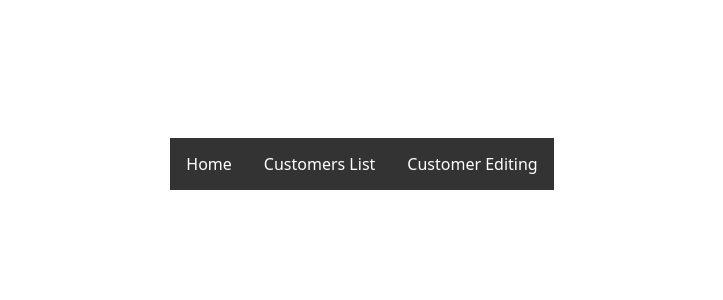
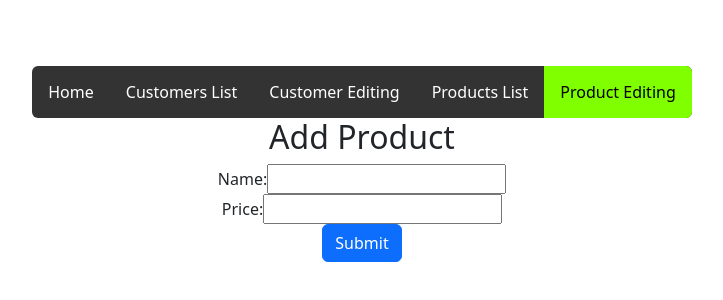
Before and after one commit to markoagidej/Advanced-E-commerce-API, a React (Vite) app in the folder advanced_ecom_venv/adv-ecom-react/: page /products/form in a window 1280 px wide. Shown: the part 236-536 px from the top of the page, without its empty margins (278-1001 px from the left). Built offline with nearby package versions, Linux system fonts and the light colour scheme.

Commit message:
Product pages added

```diff
--- a/advanced_ecom_venv/adv-ecom-react/src/App.jsx
+++ b/advanced_ecom_venv/adv-ecom-react/src/App.jsx
@@ -1,4 +1,4 @@
-import { useEffect, useState } from 'react'
+import { useState } from 'react'
 import './App.css'
 import { Routes, Route } from 'react-router-dom'
 
@@ -6,12 +6,19 @@ import Home from './components/Home'
 import NavigationBar from './components/NavigationBar'
 import CustomerList from './components/CustomerList'
 import CustomerForm from './components/CustomerForm'
+import ProductList from './components/ProductList'
+import ProductForm from './components/ProductForm'
 
 const App = () => {
   const [selectedCustomerID, setCustomerID] = useState()
+  const [selectedProductID, setProductID] = useState()
 
   const handleCustomerSelect = (customerId) => {
     setCustomerID(customerId)
+  }
+
+  const handleProductSelect = (productId) => {
+    setProductID(productId)
   }
 
   return (
@@ -22,6 +29,9 @@ const App = () => {
         <Route path='/customers/show' element={<CustomerList onCustomerSelect={handleCustomerSelect}/>} />
         <Route path='/customers/form' element={<CustomerForm />} />
         <Route path='/customers/form/:id' element={<CustomerForm customerId={selectedCustomerID}/>} />
+        <Route path='/products/show' element={<ProductList onProductSelect={handleProductSelect}/>} />
+        <Route path='/products/form' element={<ProductForm />} />
+        <Route path='/products/form/:id' element={<ProductForm productId={selectedProductID}/>} />
       </Routes>
     </>
   )
--- a/advanced_ecom_venv/adv-ecom-react/src/components/CustomerForm.jsx
+++ b/advanced_ecom_venv/adv-ecom-react/src/components/CustomerForm.jsx
@@ -152,6 +152,7 @@ const CustomerForm = ({ customerId }) => {
             }
 
             selectedCustomerId ?  updateCustomer() : placeCustomer();
+            setShowSuccessModal(true)
         } else {
             setErrors(errors);
         }
--- a/advanced_ecom_venv/adv-ecom-react/src/components/NavigationBar.jsx
+++ b/advanced_ecom_venv/adv-ecom-react/src/components/NavigationBar.jsx
@@ -4,10 +4,12 @@ import '../NavigationBar.css'
 
 const NavigationBar = () => {
     return (
-        <nav>
+        <nav className='rounded'>
             <NavLink to='/' activeclassname='active'>Home</NavLink>
             <NavLink to='/customers/show' activeclassname='active'>Customers List</NavLink>
             <NavLink to='/customers/form' activeclassname='active'>Customer Editing</NavLink>
+            <NavLink to='/products/show' activeclassname='active'>Products List</NavLink>
+            <NavLink to='/products/form' activeclassname='active'>Product Editing</NavLink>
         </nav>
     );
 };
--- /dev/null
+++ b/advanced_ecom_venv/adv-ecom-react/src/components/ProductForm.jsx
@@ -0,0 +1,149 @@
+import React, { useEffect, useState } from 'react';
+import axios from 'axios';
+import { useNavigate } from 'react-router-dom';
+import { Container, Button, Modal, Form } from 'react-bootstrap';
+
+const ProductForm = ({ productId }) => {
+    const [name, setName] = useState('');
+    const [price, setPrice] = useState('');
+    const [errors, setErrors] = useState({
+        "name": "",
+        "price": ""
+    });
+    const [selectedProductId, setselectedProductId] = useState();
+    const [showSuccessModal, setShowSuccessModal] = useState(false)
+
+    const navigate = useNavigate();
+
+    useEffect(() => {
+        setselectedProductId(productId)
+        if (productId) {
+            try {
+                async function setProductFields(productId) {
+                    const productResponse = await axios.get(`http://127.0.0.1:5000/products/${productId}`)
+                    const productData = await productResponse.data
+                    setName(productData.name)
+                    setPrice(productData.price)
+                }
+                setProductFields(productId)
+            } catch (error) {
+                console.error("Problem setting state variables from drilled productId:", error)
+            }
+        }
+    }, [])
+
+    const handleChange = (event) => {
+        const {name, value} = event.target;
+        if (name == "name") {
+            setName(value)
+        } else if (name == "price") {
+            setPrice(value)
+        }
+    }
+
+    const validateForm = () => {
+        const errors = {};
+        if (!name) errors.name = "Name is required";
+        if (!price) errors.price = "Price is required";
+        return errors;
+    }
+
+    const handleSubmit = (event) => {
+        event.preventDefault();
+        const errors = validateForm();
+        if (Object.keys(errors).length === 0) {
+
+            const productData = {
+                "name": name.trim(),
+                "price": price.trim()
+            }
+
+            const placeProduct = async () => {
+                try {
+                    await axios.post('http://127.0.0.1:5000/products', productData)
+                    .then(response => {
+                        console.log("Product Data successfully submitted", response.data);
+                    })
+                    .catch(error => {
+                        console.error("There was an error posting to products from form:", error)
+                    })
+
+                    console.log("Product and account inserted successfully")
+                } catch (error) {
+                    console.error("Issue adding new product", error)
+                }
+            }
+
+            const updateProduct = async () => {
+                try {
+                    // Updating Product Table
+                    await axios.put(`http://127.0.0.1:5000/products/${selectedProductId}`, productData)
+                    .then(response => {
+                        console.log("Product Data successfully updated", response.data);
+                    })
+                    .catch(error => {
+                        console.error("There was an error updating products form:", error)
+                    })
+
+                    console.log("Product and account updated successfully")
+                } catch (error) {
+                    console.error("Issue updating product", error)
+                }
+            }
+
+            selectedProductId ?  placeProduct() : updateProduct();
+            setShowSuccessModal(true)
+        } else {
+            setErrors(errors);
+        }
+    };
+
+    const closeModal = () => {
+        setShowSuccessModal(false)
+        navigate('/products/show')
+    }
+
+    return (
+        <Container>
+            {selectedProductId ? (
+                <h2>Edit Product</h2>
+            ) : (
+                <h2>Add Product</h2>
+            )}
+            <Form onSubmit={handleSubmit}>
+                <label>
+                    Name:
+                    <input type='text' name='name' value={name} onChange={handleChange}/>
+                </label>
+                {errors.name && <div style={{ color: 'red'}}>{errors.name}</div>}
+                <br />
+                <label>
+                    Price:
+                    <input type="number" step="0.01" name='price' value={price} onChange={handleChange}/>
+                </label>
+                {errors.price && <div style={{ color: 'red'}}>{errors.price}</div>}
+                <br />
+                <Button type='submit'>Submit</Button>
+            </Form>
+            <Modal show={showSuccessModal} onHide={closeModal}>
+                <Modal.Header closeButton>
+                    <Modal.Title>
+                        {productId ? ("Updated!") : ("Added")}
+                    </Modal.Title>
+                </Modal.Header>
+                <Modal.Body>
+                    {productId ? (
+                        "The product has been successfully updated."
+                    ) : (
+                        "The product has been successfully added."
+                    )}
+                </Modal.Body>
+                <Modal.Footer>
+                    <Button variant='secondary' onClick={closeModal}>Close</Button>
+                </Modal.Footer>
+            </Modal>
+        </Container>
+    )
+}
+
+export default ProductForm
--- /dev/null
+++ b/advanced_ecom_venv/adv-ecom-react/src/components/ProductList.jsx
@@ -0,0 +1,79 @@
+import React, { useEffect, useState } from 'react';
+import axios from 'axios';
+import { useNavigate } from 'react-router-dom';
+import { Container, ListGroup, Button, Modal } from 'react-bootstrap';
+
+const ProductList = ({ onProductSelect }) => {
+    const navigate = useNavigate();
+    const [productList, setProductList] = useState([])
+    const [showDeleteSuccessModal, setShowDeleteSuccessModal] = useState(false)
+
+    async function fetchProductList() {
+        try {
+            const response = await axios.get('http://127.0.0.1:5000/products')
+            setProductList(await response.data);
+        } catch (error) {
+            console.error("Error fetching products list:", error);
+        }
+    }
+
+    useEffect(() => {
+        fetchProductList()
+    }, [])
+
+    const selectProductID = (id) => {
+        onProductSelect(id)
+        navigate(`/products/form/${id}`)
+    }
+
+    const deleteProduct = async (id) => {
+        try {
+            // Delete from Products
+            await axios.delete(`http://127.0.0.1:5000/products/${id}`)
+            .then(response => {
+                console.log("Product deleted from Product Table", response.data)
+            })
+            .catch(error => {
+                console.error("Error deleting Product from Product list:", error);
+            })
+
+            setShowDeleteSuccessModal(true)
+            // Refresh Product list display
+        } catch (error) {
+            console.error("Error deleting Product:", error);
+        }
+        fetchProductList()
+    }
+
+    const closeModal = () => {
+        setShowDeleteSuccessModal(false)
+        navigate('/products/show')
+    }
+
+    return (
+        <Container>
+            <h2>List of Products:</h2>
+            <ListGroup>
+                {productList.map((product, index) => (
+                    <ListGroup.Item key={index}>
+                        <h4 onClick={() => selectProductID(product.id)}>{product.name}</h4>
+                        <Button onClick={() => deleteProduct(product.id)}>Delete</Button>
+                    </ListGroup.Item>
+                ))}
+            </ListGroup>
+            <Modal show={showDeleteSuccessModal} onHide={closeModal}>
+                <Modal.Header closeButton>
+                    <Modal.Title>Deleted!</Modal.Title>
+                </Modal.Header>
+                <Modal.Body>
+                    The Product has been successfully deleted.
+                </Modal.Body>
+                <Modal.Footer>
+                    <Button variant='secondary' onClick={closeModal}>Close</Button>
+                </Modal.Footer>
+            </Modal>
+        </Container>
+    )
+}
+
+export default ProductList
```
